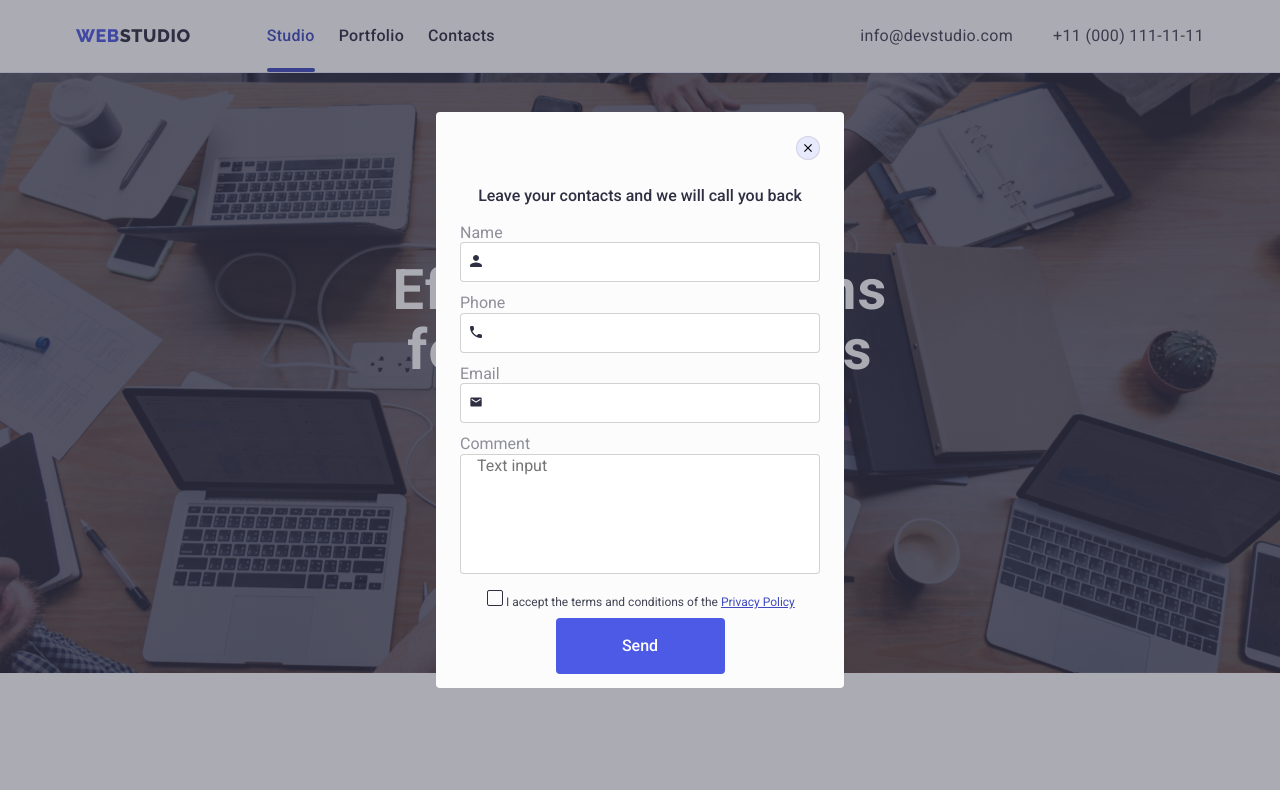
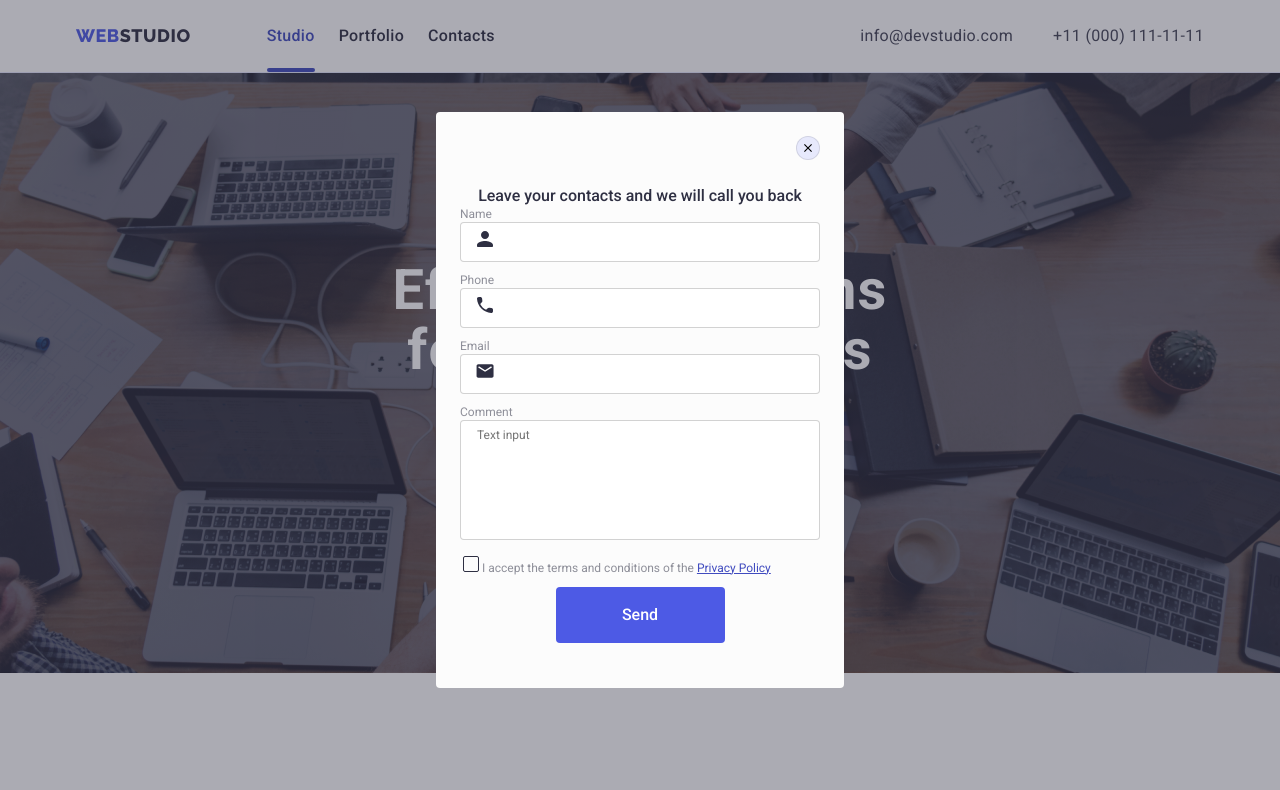
Before and after one commit to konotopdv/goit-markup-hw-06, a plain HTML site: page index.html in a window 1280 px wide. Both pictures are taken after a click on the button "Order Service". Shown: the top 790 px of the page. Drawn offline with nearby package versions, Linux system fonts and the light colour scheme.

Commit message:
version6

```diff
--- a/css/styles.css
+++ b/css/styles.css
@@ -543,9 +543,14 @@ background-color: var(--white);}
     border-radius: 4px;
     width: 264px;
     height: 40px;
+    padding-top: 8px;
+    padding-left: 16px;
+    color: var(--white);
    }
+
+
    .footer-button {
-    display: flex;
+    display: inline-block;
 
     background-color: var(--blue);
     color: var(--white);
@@ -559,17 +564,14 @@ background-color: var(--white);}
     border-radius: 4px;
     cursor: pointer;
 
-    padding: 8px 24px;
+
     margin-left: 24px;
     gap: 16px;
     width: 165px;
     height: 40px;
 
-
     align-items: center;
-    justify-content: center;
     text-align: center;
-
     transition: background-color 250ms cubic-bezier(0.4, 0, 0.2, 1);
 }
 
@@ -579,10 +581,12 @@ background-color: var(--white);}
    }
 
    .footer-icon{
+
     margin-left: 16px;
     top: 0%;
     right:0%;
     fill: var(--white);
+
 
    }
 
@@ -697,7 +701,8 @@ transition: transform 250ms;
 }
 .backdrop {
     position: fixed;
-    top: 0;
+
+    top: 0%;
     left: 0;
     width: 100%;
     height: 100%;
@@ -714,10 +719,17 @@ transition: transform 250ms;
     pointer-events: none;
 }
 .modal{
+    padding-top: 72px;
+    padding-left: 24px;
+    padding-right: 24px;
+    padding-bottom: 24px;
+
+
     width: 100%;
     height: 100%;
     max-width: 408px;
     max-height: 576px;
+
     background-color: var(--white-modal);
     border-radius: 4px;
     position: relative;
@@ -758,21 +770,32 @@ transition: transform 250ms;
 .modal-form-field{
     flex-basis: 100%;
     position: relative;
+    width: 100%;
+    height: 100%;
+    margin-bottom: 4px;
+    font-size: 12px;
+        line-height: 1.16;
+        color: var(--gray);
+
 
 }
 .modal-line {
     display: block;
     color: var(--gray);
-    padding-bottom: 4px;
+    font-size: 12px;
+    line-height: 1.16;
+
 }
 
 .modal-block{
     width: 100%;
     border: 1px solid rgba(33, 33, 33, 0.2);
     border-radius: 4px;
-    width: 360px ;
+    width: 360px;
     height: 40px;
     padding-left: 40px;
+
+
 
 }
 .modal-block:focus {
@@ -786,8 +809,10 @@ transition: transform 250ms;
     position: absolute;
     left: 16px;
     top:50%;
-    transform: translate(-50%);
+    transform: translate(0, -50%);
     fill: var(--navy);
+    padding-top: 8px;
+
 }
 .modal-block:focus+.modal-icon-line {
     fill: var(--cl-hover);
@@ -799,27 +824,29 @@ transition: transform 250ms;
     font-size: 16px;
     line-height: 1.5;
     color: var(--navy);
-    padding-top: 72px;
-   text-align: center;
+    text-align: center;
 }
 .modal-contakt-info{
+
     width: 360px;
     height: 336px;
-    margin-bottom: 16px;
-    margin-right: 24px;
-    margin-left: 24px;
-    margin-top: 16px;
 
 }
 .text-comment {
     resize: none;
     width: 360px;
     height: 120px;
+    padding-top: 8px;
     padding-left: 16px;
+    font-size: 12px;
+    line-height: 1.16;
+    color: rgba(46, 47, 66, 0.4);
+
 }
 .check-input{
         appearance: none;
         background-position: center;
+
 
 
 }
@@ -831,10 +858,14 @@ transition: transform 250ms;
         height: 16px;
         border: 1.25px solid #2E2F42;
         border-radius: 2px;
+
+
 }
 
 .check-input:checked + .check-box {
 background-image: url('../images/checkbox.svg');
+background-color: var(--cl-hover);
+background-position: center;
 }
 
 .check-text{
@@ -842,12 +873,15 @@ background-image: url('../images/checkbox.svg');
     font-weight: 400;
     font-size: 12px;
     line-height: 1.16;
-    padding-left: 24px;
+
+
 
 }
 .privacy-policy {
     color: var(--cl-hover);
     text-decoration:underline;
+    font-size: 12px;
+    line-height: 1.16;
 
 }
 
--- a/index.html
+++ b/index.html
@@ -416,7 +416,7 @@
              <div class="footer-part">
             <input class="footer-input" id="email" type="email" name="email" placeholder="E-mail">
           <button class="footer-button" type="submit" >Subscribe
-            <svg class="footer-icon" width="24" height="20">
+            <svg class="footer-icon" width="24" height="24">
                   <use href="./images/icons.svg#icon-icon-send"></use>
                 </svg>
               </button>
@@ -442,7 +442,7 @@
           <label class="modal-line" for="user-name">
           Name
         <input class="modal-block" id="user-name" type="text" name="user-name">
-        <svg class="modal-icon-line" width="12" height="12">
+        <svg class="modal-icon-line" width="18" height="24">
               <use href="./images/icons.svg#icon-Vector"></use>
         </svg>
         </label>
@@ -451,7 +451,7 @@
           <label class="modal-line" for="user-phone">
           Phone
       <input class="modal-block" id="user-phone" type="tel" name="user-phone" pattern="^/+[0-9]{12}">
-         <svg class="modal-icon-line" width="12" height="12">
+         <svg class="modal-icon-line" width="18" height="24">
               <use href="./images/icons.svg#icon-Vector-phone"></use>
             </svg>
           </label>
@@ -460,7 +460,7 @@
           <label class="modal-line" for="user-email">
           Email
           <input class="modal-block" id="user-email" type="email" name="user-email">
-          <svg class="modal-icon-line" width="12" height="12">
+          <svg class="modal-icon-line" width="18" height="24">
               <use href="./images/icons.svg#icon-Vector-email"></use>
             </svg>
           </label>
```
Also changed, not shown: portfolio.html (+1 -1 lines).
